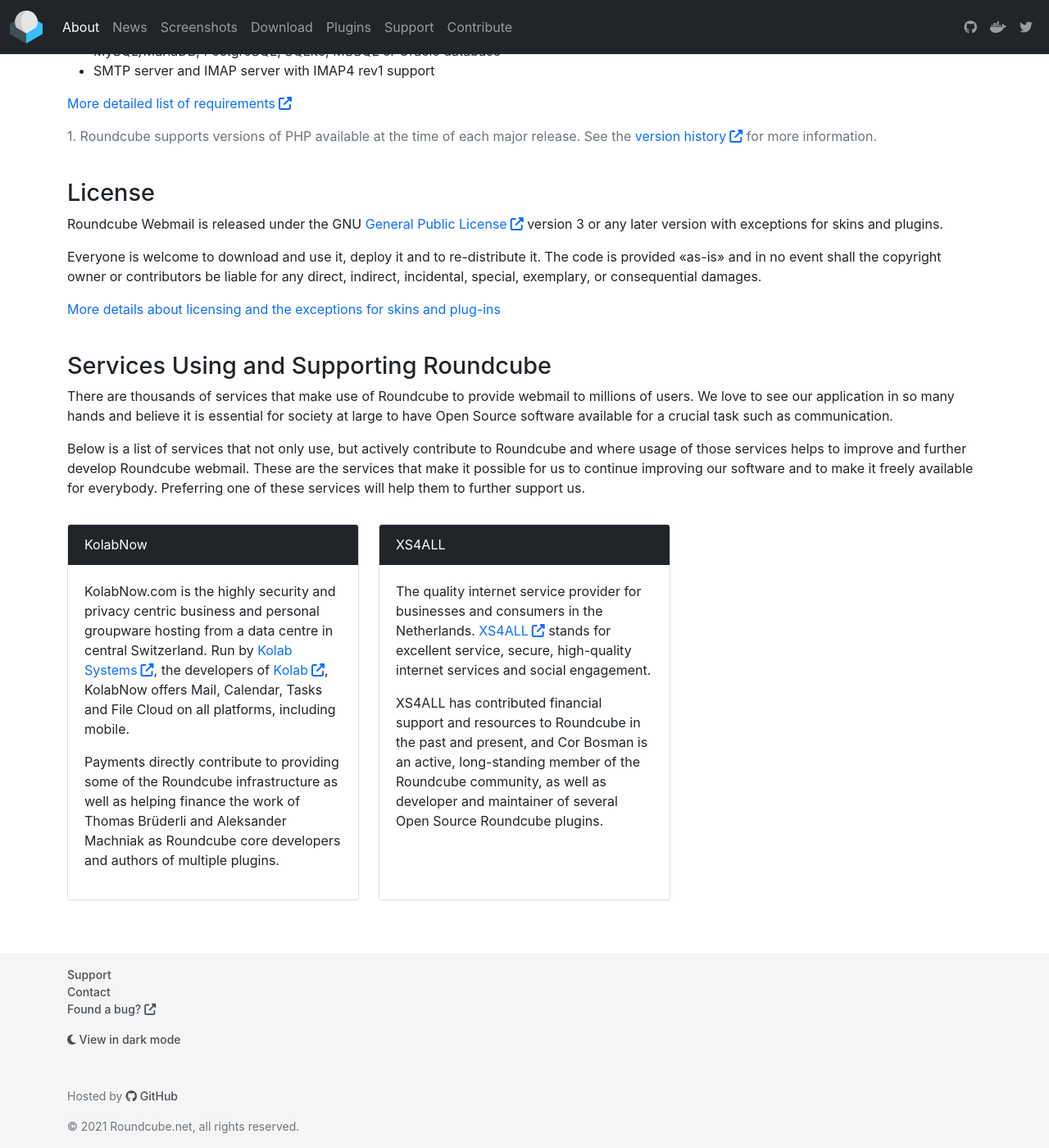
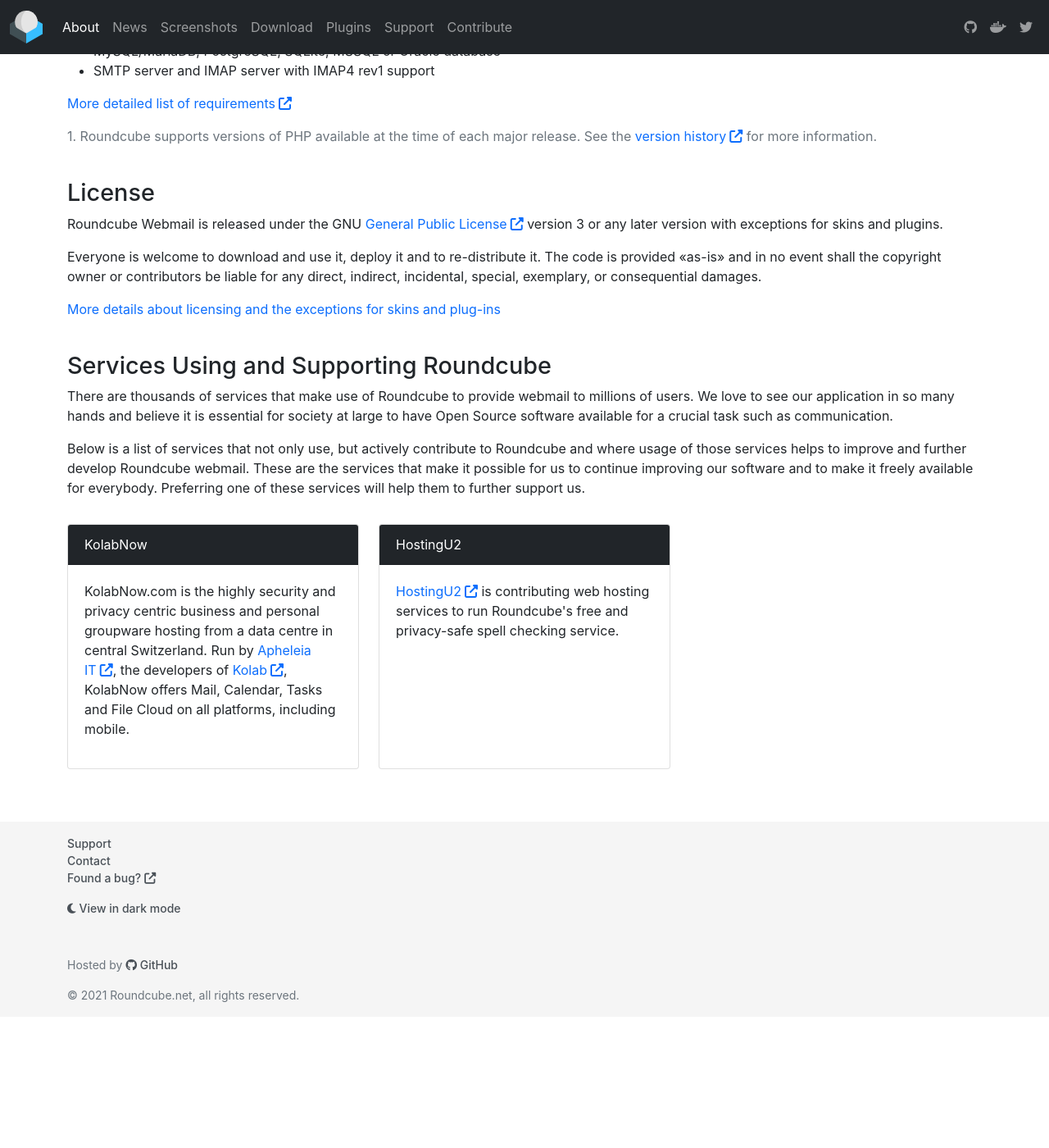
Before and after one commit to roundcube/roundcube.github.com, a Jekyll site: the page built from about/index.html, in a window 1280 px wide and 1400 px high, scrolled down 1083 px. Shown: the whole window at 82% size. Built offline with Jekyll 4.4.1, drawn with Linux system fonts in a browser that asks for light colours; nearby versions of some CDN libraries; comment, search, counter and statistics services are not loaded; after the commit the page ends 2323 px from its top, so only the background shows below that.

Commit message:
Add post Spell checking service is back online

```diff
--- a/about/index.html
+++ b/about/index.html
@@ -147,14 +147,9 @@
             <div class="card-body">
                 <p>
                     KolabNow.com is the highly security and privacy centric business and personal
-                    groupware hosting from a data centre in central Switzerland. Run by <a href="https://kolabsystems.com" class="rc-icon external-link" target="_blank">Kolab
-                    Systems</a>, the developers of <a href="https://kolab.org" class="rc-icon external-link" target="_blank">Kolab</a>,
+                    groupware hosting from a data centre in central Switzerland. Run by <a href="https://cycomm.ch/" class="rc-icon external-link" target="_blank">Apheleia IT</a>,
+                    the developers of <a href="https://kolab.org" class="rc-icon external-link" target="_blank">Kolab</a>,
                     KolabNow offers Mail, Calendar, Tasks and File Cloud on all platforms, including mobile.
-                </p>
-                <p>
-                    Payments directly contribute to providing some of the Roundcube infrastructure
-                    as well as helping finance the work of Thomas Brüderli and Aleksander Machniak
-                    as Roundcube core developers and authors of multiple plugins.
                 </p>
             </div>
         </div>
@@ -163,17 +158,12 @@
     <div class="col my-3">
         <div class="card h-100">
             <div class="card-header bg-dark">
-                <a href="https://www.xs4all.nl/en/" class="text-white" target="_blank">XS4ALL</a>
+                <a href="https://hostingu2.nl/" class="text-white" target="_blank">HostingU2</a>
             </div>
             <div class="card-body">
                 <p>
-                    The quality internet service provider for businesses and consumers in the Netherlands.
-                    <a href="https://www.xs4all.nl/en/" class="rc-icon external-link" target="_blank">XS4ALL</a> stands for excellent service, secure, high-quality internet services and social engagement.
-                </p>
-                <p>
-                    XS4ALL has contributed financial support and resources to Roundcube in the past and present,
-                    and Cor Bosman is an active, long-standing member of the Roundcube community, as
-                    well as developer and maintainer of several Open Source Roundcube plugins.
+                    <a href="https://hostingu2.nl" class="rc-icon external-link" target="_blank">HostingU2</a>
+                    is contributing web hosting services to run Roundcube's free and privacy-safe spell checking service.
                 </p>
             </div>
         </div>
--- a/styles/styles.less
+++ b/styles/styles.less
@@ -278,4 +278,9 @@
   }
 }
 
+blockquote {
+  padding: 0.6rem 1rem;
+  background-color: @color-footer-background;
+}
+
 @import "dark";
```
Also changed, not shown: _posts/2021-09-14-spell-roundcube-net-service-down.md (+3 -0 lines), _posts/2021-09-28-spell-checking-service-back-online.md (added, +16 -0 lines), styles/styles.min.css.
